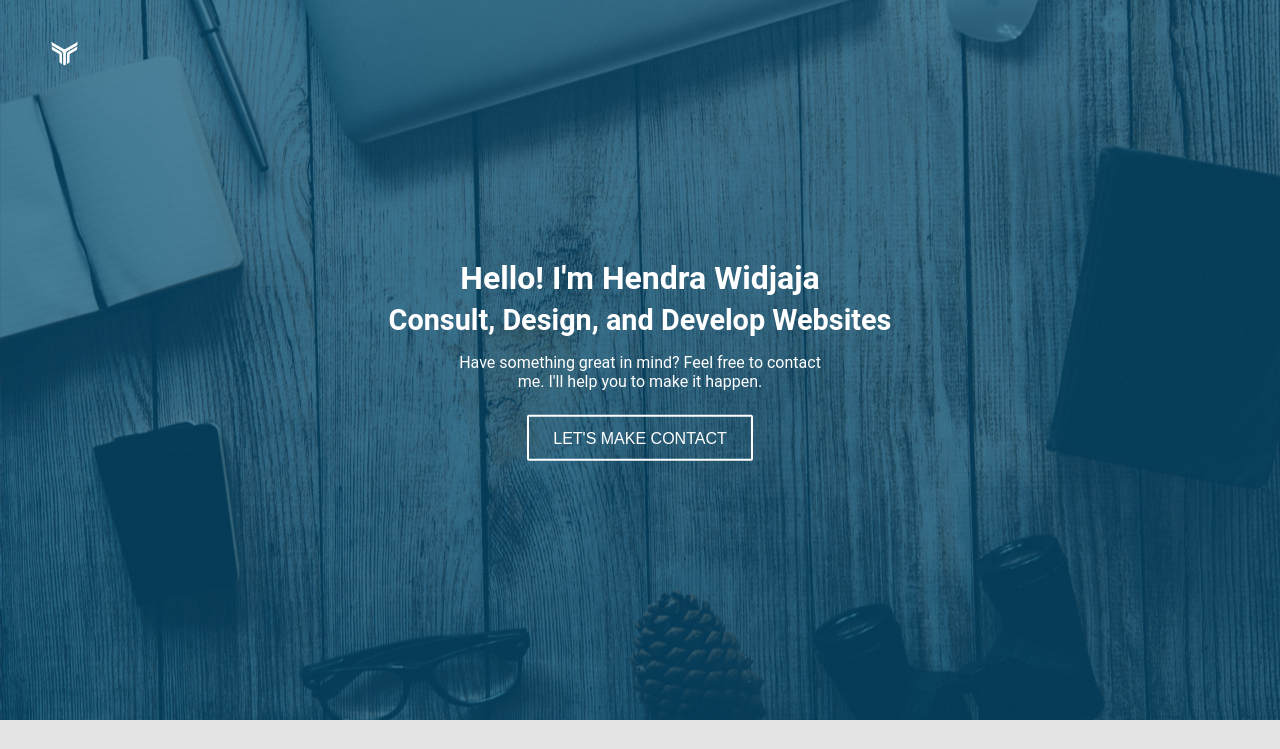
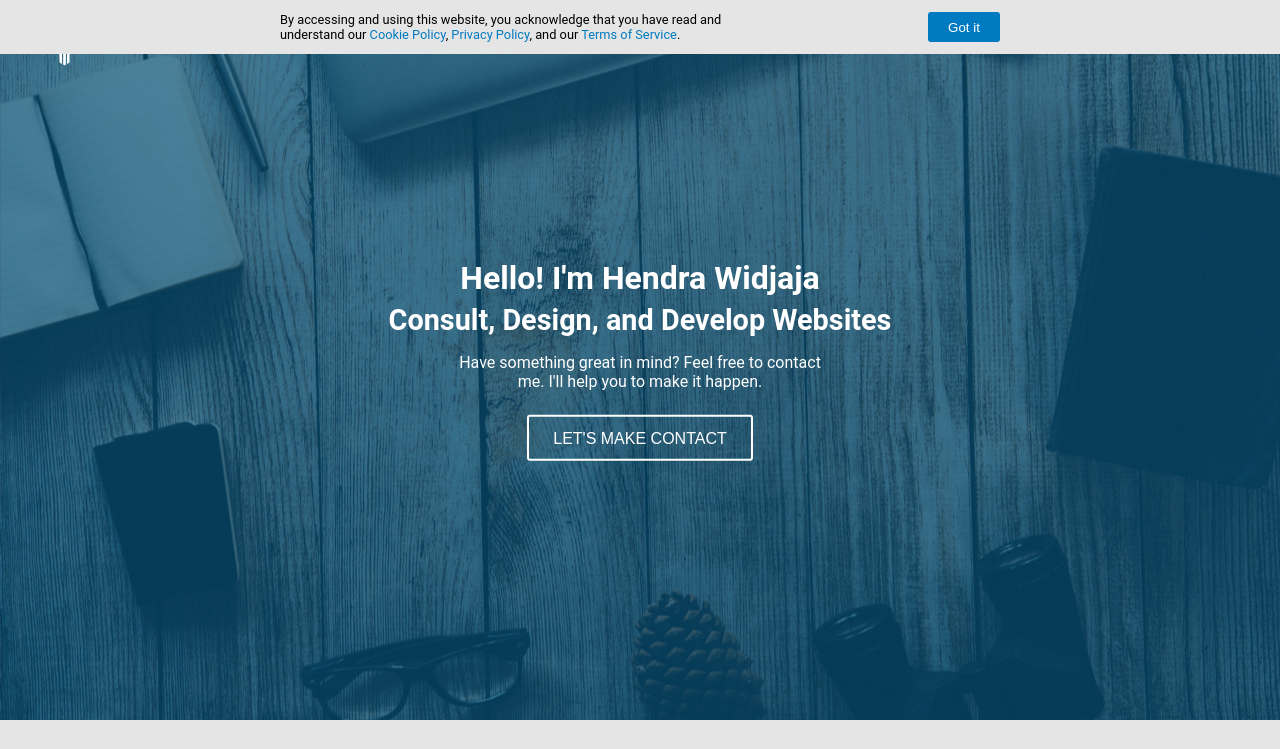
Before and after one commit to hendrawidjaja/cermati-test, a plain HTML site: page index.html in a window 1280 px wide. Shown: the top 749 px of the page. Drawn offline with Linux system fonts and the light colour scheme.

Commit message:
added notification-panel

```diff
--- a/index.html
+++ b/index.html
@@ -10,6 +10,20 @@
   </head>
   <body>
     <div class="main">
+      <div class="section-notification-panel">
+        <div class="wrapper">
+          <p>
+            By accessing and using this website, you acknowledge that you have
+            read and understand our <a href="">Cookie Policy</a>,
+            <a href="">Privacy Policy</a>, and our
+            <a href="">Terms of Service</a>.
+          </p>
+          <button class="btn btn-notification-panel" type="button">
+            Got it
+          </button>
+        </div>
+      </div>
+
       <div class="section section-header">
         <div class="hero-image"></div>
         <div class="hero-image-overlay"></div>
--- a/style.css
+++ b/style.css
@@ -13,6 +13,7 @@
   --fs-l: 1.8rem;
   --fs-xl: 2rem;
   --text-grey: rgba(32, 32, 32, 0.7);
+  --max-screen-width: 1366px;
 }
 
 * {
@@ -44,24 +45,68 @@ p {
   margin: 0;
 }
 
+a {
+  text-decoration: none;
+}
+
 img {
   max-width: 100%;
 }
 
 .btn {
-  color: var(--cl-white);
   border: none;
   cursor: pointer;
+  border-radius: 3px;
+  padding: 0;
 }
 
 .main {
-  max-width: 1366px;
+  max-width: var(--max-screen-width);
   overflow: hidden;
   margin: 0 auto;
 }
 
 .section {
   position: relative;
+}
+
+.section-notification-panel {
+  background-color: var(--cl-smoke-grey);
+  display: flex;
+  justify-content: space-between;
+  flex-direction: row;
+  position: absolute;
+  z-index: 1;
+  width: 100%;
+  left: 0;
+  right: 0;
+}
+
+.section-notification-panel .wrapper {
+  display: flex;
+  flex-direction: row;
+  margin: 0 auto;
+  justify-content: space-between;
+}
+
+.section-notification-panel .text {
+  margin: 0 auto;
+}
+
+.section-notification-panel p {
+}
+
+.section-notification-panel a {
+  color: var(--cl-blue);
+}
+
+.section-notification-panel .btn-notification-panel {
+  color: var(--cl-white);
+  background-color: var(--cl-blue);
+}
+
+.section-notification-panel .btn-notification-panel:hover {
+  background-color: var(--cl-dark-blue);
 }
 
 .section-header {
@@ -125,9 +170,9 @@ img {
   margin-top: 1.5rem;
   padding: 0.8rem 1.5rem 0.7rem;
   border: 2px solid var(--cl-white);
-  border-radius: 2px;
   font-size: var(--fs-xxs);
   background-color: transparent;
+  color: var(--cl-white);
 }
 
 .section-header .btn-contact:hover {
@@ -390,6 +435,26 @@ footer span {
 }
 
 @media (min-width: 960px) {
+  .section-notification-panel {
+    margin: 0 auto;
+    max-width: var(--max-screen-width);
+  }
+
+  .section-notification-panel .wrapper {
+    width: 720px;
+    padding-bottom: 0.75rem;
+    padding-top: 0.75rem;
+  }
+
+  .section-notification-panel p {
+    flex-basis: 70%;
+    font-size: var(--fs-xxs);
+  }
+
+  .section-notification-panel .btn-notification-panel {
+    flex-basis: 10%;
+  }
+
   .section-header .text {
     width: 50%;
   }
```
